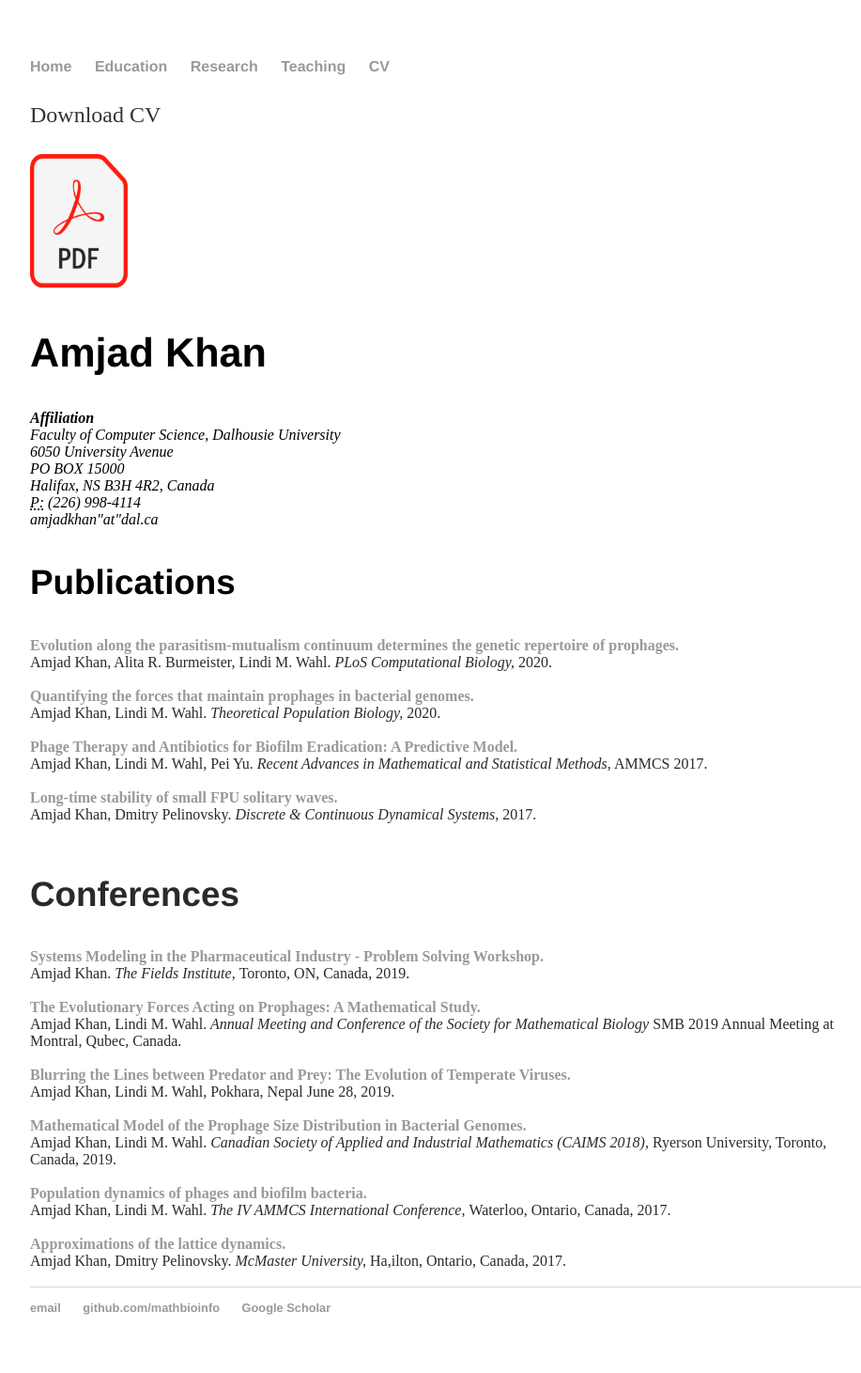
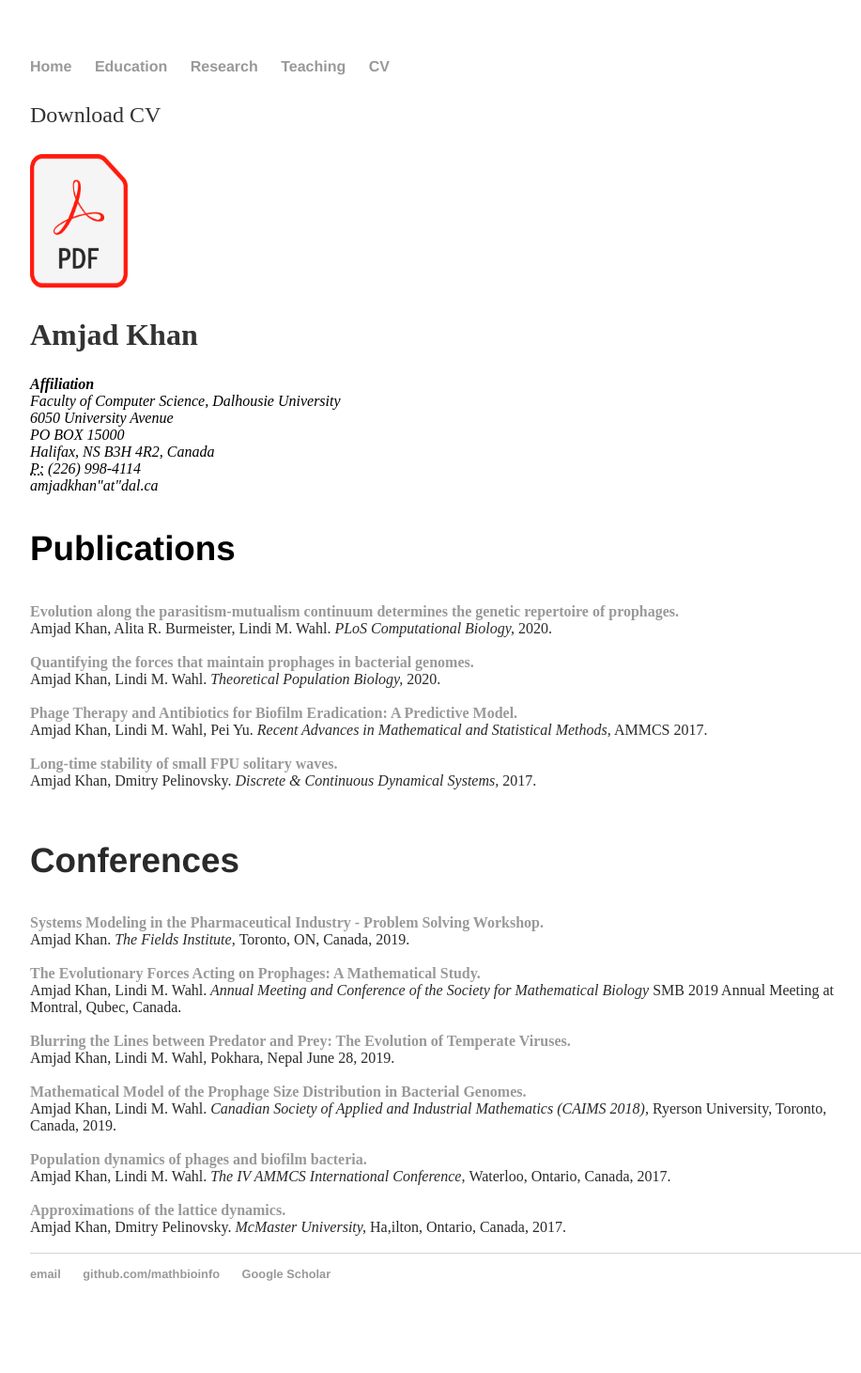
Before and after one commit to MathBioInfo/amjadkhan, a Jekyll site: the page built from CV/index.html, in a window 1280 px wide. Shown: the whole page at 94% size, without its empty margins (160-1077 px from the left). Built offline with Jekyll 4.4.1, drawn with Linux system fonts in a browser that asks for light colours; after the commit the page ends 1425 px from its top, so only the background shows below that.

Commit message:
Update index.html

```diff
--- a/CV/index.html
+++ b/CV/index.html
@@ -8,7 +8,7 @@
                <a href="cv1.pdf" download>
                <img src="pdf.png" alt="CV" width="104" height="142">
 </a>
-					<h2>Amjad Khan</h2>
+					<p><font size="6"><b>Amjad Khan</b></font><br>
 					<address>
 					<strong>Affiliation</strong><br>
 					Faculty of Computer Science, Dalhousie University<br>
```
